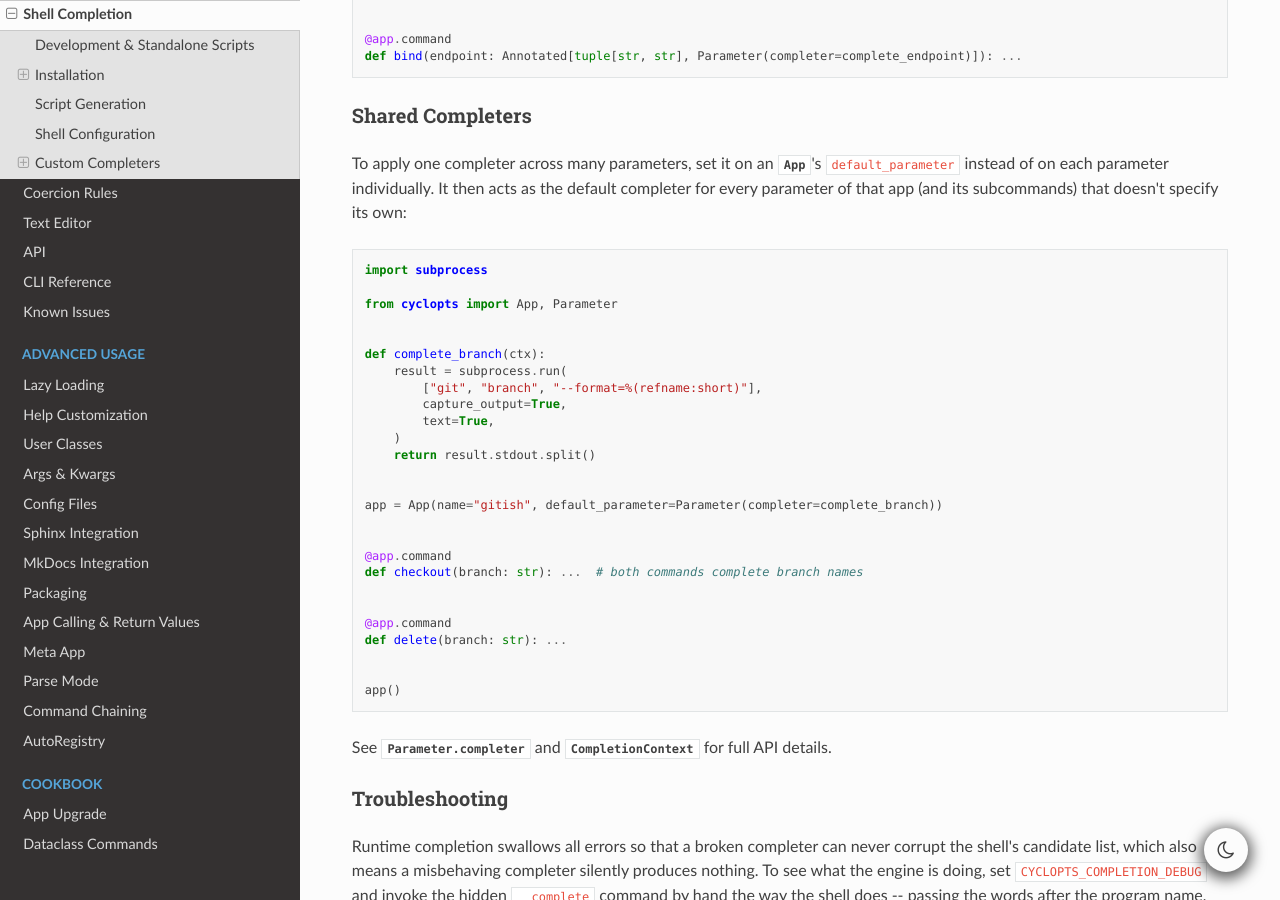
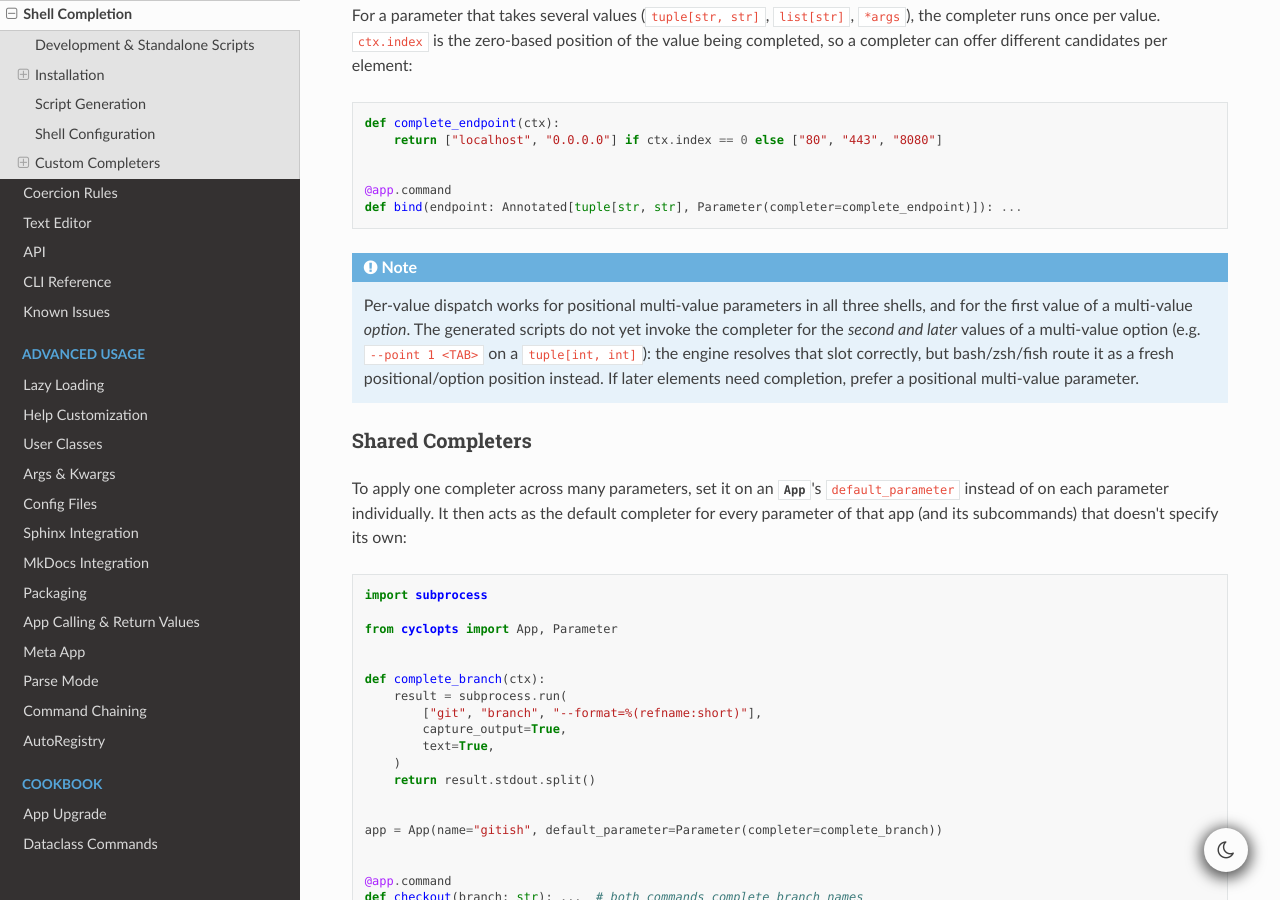
Before and after one commit to BrianPugh/cyclopts, a Sphinx documentation site: the page built from docs/source/shell_completion.rst, in a window 1280 px wide and 900 px high, scrolled down 6303 px. Built offline with Sphinx 7.4.7 and the Read the Docs theme 3.1.0, drawn with Linux system fonts in a browser that asks for light colours; the version number could not be read and is left out; some of the changed text lies outside the part shown.

Commit message:
docs(completion): document multi-token-option and leading-hyphen completer limits
Address the remaining Copilot review points on #917 that aren't code bugs:

* shell_completion.rst notes that a completer is not dispatched for the second
  and later values of a multi-value *option* (the engine resolves the slot via
  ctx.index, but the generated bash/zsh/fish scripts route it as a fresh
  position); positional multi-value parameters complete every element.
* shell_completion.rst notes that option-like values (a negative number, or an
  allow_leading_hyphen value) are not completer-dispatched.
* zsh.py: correct the now-stale spec comment claiming --opt=value<TAB> value
  completion "silently does nothing in zsh" -- the eq-form pre-pass handles it.

Co-Authored-By: Claude Opus 4.8 <noreply@anthropic.com>
Claude-Session: https://claude.ai/code/session_01N86diJZhRMxQJuX1g8Gx1W

```diff
--- a/docs/source/shell_completion.rst
+++ b/docs/source/shell_completion.rst
@@ -206,6 +206,10 @@ Use ``ctx.incomplete`` (the partial word typed so far) to *narrow expensive look
 
    In fish, a completer on a *positional* parameter of the **root** command (``@app.default`` with no subcommand) is not wired up; fish falls back to its default file completion there. Positional completers on subcommands, and option-value completers everywhere, work in all three shells.
 
+.. note::
+
+   A value that looks like an option (begins with ``-``, such as a negative number, or any value for a parameter with :attr:`.Parameter.allow_leading_hyphen`) is not completer-dispatched: the shells treat a ``-``-prefixed word as an option name and offer option-name completion instead.
+
 Descriptions
 ------------
 
@@ -275,6 +279,10 @@ For a parameter that takes several values (``tuple[str, str]``, ``list[str]``, `
    @app.command
    def bind(endpoint: Annotated[tuple[str, str], Parameter(completer=complete_endpoint)]): ...
 
+.. note::
+
+   Per-value dispatch works for positional multi-value parameters in all three shells, and for the first value of a multi-value *option*. The generated scripts do not yet invoke the completer for the *second and later* values of a multi-value option (e.g. ``--point 1 <TAB>`` on a ``tuple[int, int]``): the engine resolves that slot correctly, but bash/zsh/fish route it as a fresh positional/option position instead. If later elements need completion, prefer a positional multi-value parameter.
+
 Shared Completers
 -----------------
 
```
Also changed, not shown: 1 other file.
